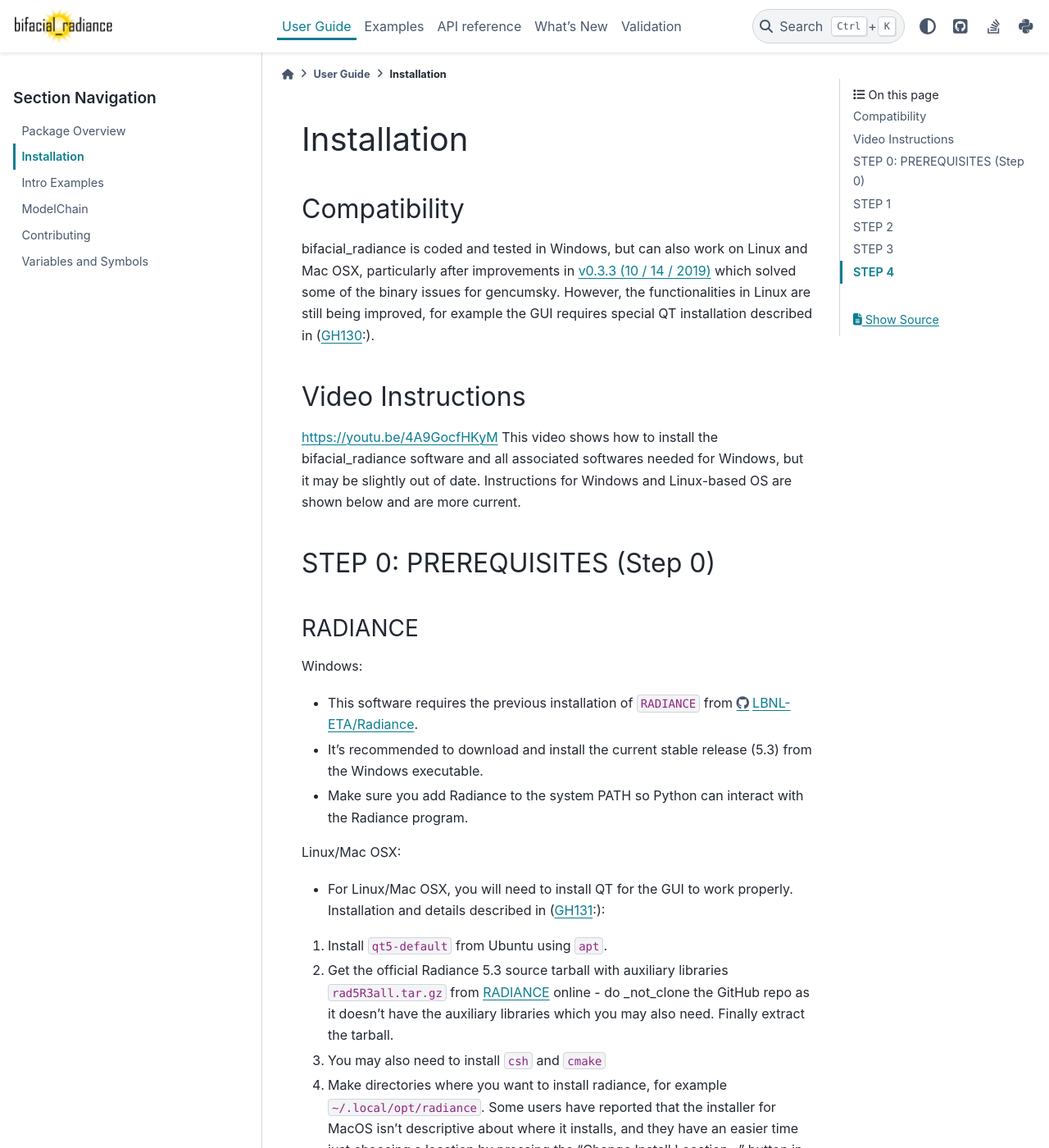
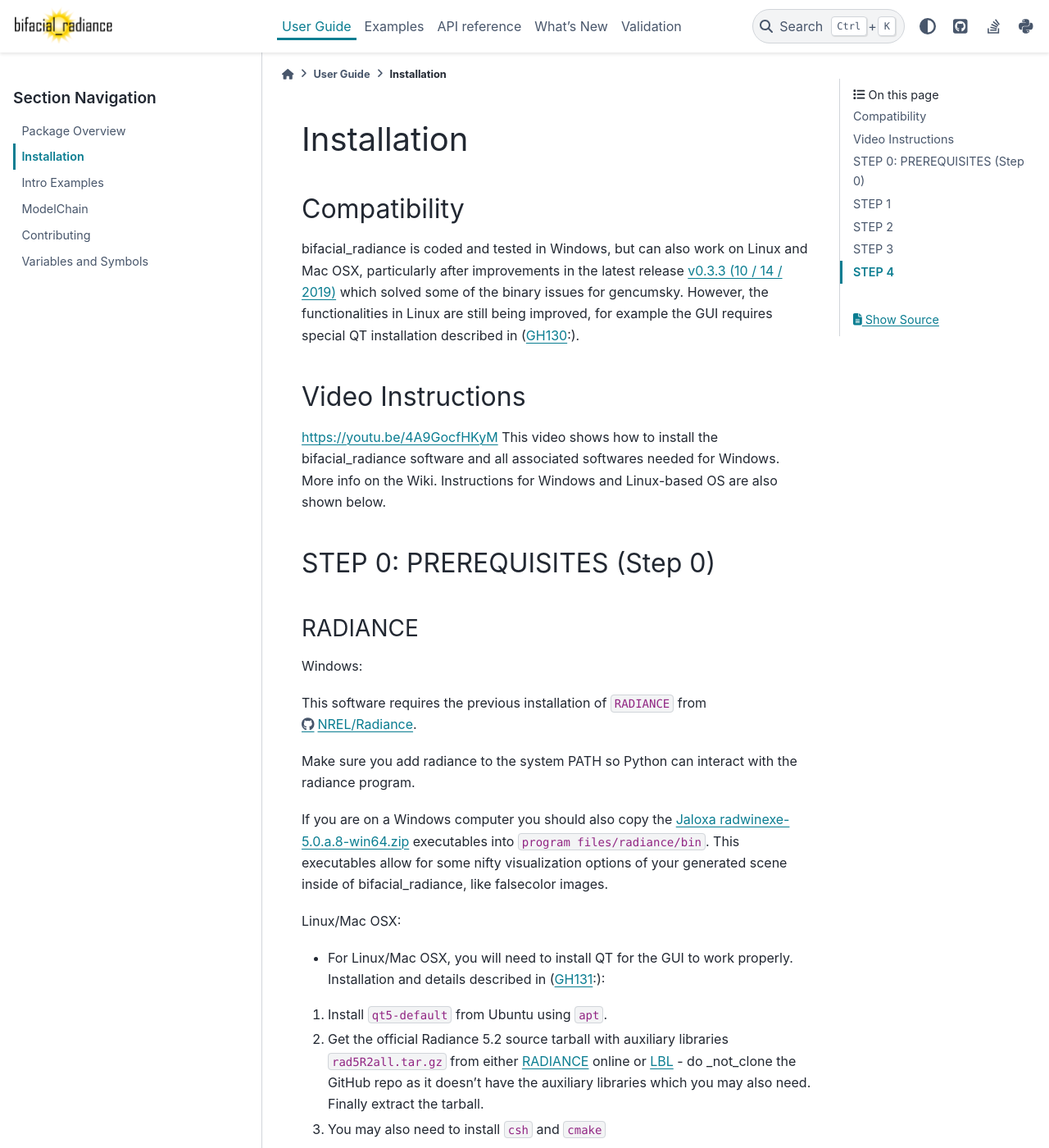
Before and after one commit to NREL/bifacial_radiance, a Sphinx documentation site: the page built from docs/sphinx/source/user_guide/installation.rst, in a window 1280 px wide and 1400 px high. Shown: the whole window at 82% size. Built offline with Sphinx 7.4.7 and the PyData theme 0.15.4, drawn with Linux system fonts in a browser that asks for light colours; some of the changed text lies outside the part shown.

Commit message:
Revert "417 instructions"

```diff
--- a/docs/sphinx/source/user_guide/installation.rst
+++ b/docs/sphinx/source/user_guide/installation.rst
@@ -6,13 +6,13 @@
 Compatibility
 ~~~~~~~~~~~~~
 
-bifacial_radiance is coded and tested in Windows, but can also work on Linux and Mac OSX, particularly after improvements in :ref:`whatsnew_0302` which solved some of the binary issues for gencumsky. However, the functionalities in Linux are still being improved, for example the GUI requires special QT installation described in (:issue:`130`:).
+bifacial_radiance is coded and tested in Windows, but can also work on Linux and Mac OSX, particularly after improvements in the latest release :ref:`whatsnew_0302` which solved some of the binary issues for gencumsky. However, the functionalities in Linux are still being improved, for example the GUI requires special QT installation described in (:issue:`130`:).
 
 
 Video Instructions
 ~~~~~~~~~~~~~~~~~~
 
-`https://youtu.be/4A9GocfHKyM <https://youtu.be/4A9GocfHKyM>`_  This video shows how to install the bifacial_radiance software and all associated softwares needed for Windows, but it may be slightly out of date. Instructions for Windows and Linux-based OS are shown below and are more current.
+`https://youtu.be/4A9GocfHKyM <https://youtu.be/4A9GocfHKyM>`_ This video shows how to install the bifacial_radiance software and all associated softwares needed for Windows. More info on the Wiki. Instructions for Windows and Linux-based OS are also shown below.
 
 
 STEP 0: PREREQUISITES (Step 0)
@@ -22,11 +22,11 @@
 
 Windows:
 
-* This software requires the previous installation of ``RADIANCE`` from https://github.com/LBNL-ETA/Radiance/releases.
+This software requires the previous installation of ``RADIANCE`` from https://github.com/NREL/Radiance/releases.
 
-* It's recommended to download and install the current stable release (5.3) from the Windows executable.
+Make sure you add radiance to the system PATH so Python can interact with the radiance program.
 
-* Make sure you add Radiance to the system PATH so Python can interact with the Radiance program.
+If you are on a Windows computer you should also copy the `Jaloxa radwinexe-5.0.a.8-win64.zip  <http://www.jaloxa.eu/resources/radiance/radwinexe.shtml>`_ executables into ``program files/radiance/bin``. This executables allow for some nifty visualization options of your generated scene inside of bifacial_radiance, like falsecolor images.
 
 
 Linux/Mac OSX:
@@ -34,7 +34,7 @@
 * For Linux/Mac OSX, you will need to install QT for the GUI to work properly. Installation and details described in (:issue:`131`:):
 
 1. Install ``qt5-default`` from Ubuntu using ``apt``.
-2. Get the official Radiance 5.3 source tarball with auxiliary libraries ``rad5R3all.tar.gz`` from  `RADIANCE <https://www.radiance-online.org/download-install/radiance-source-code/latest-release>`_ online  - do _not_clone the GitHub repo as it doesn't have the auxiliary libraries which you may also need. Finally extract the tarball.
+2. Get the official Radiance 5.2 source tarball with auxiliary libraries ``rad5R2all.tar.gz`` from either `RADIANCE <https://www.radiance-online.org/download-install/radiance-source-code/latest-release>`_ online or `LBL <https://floyd.lbl.gov/radiance/framed.html>`_ - do _not_clone the GitHub repo as it doesn't have the auxiliary libraries which you may also need. Finally extract the tarball.
 3. You may also need to install ``csh`` and ``cmake``
 4. Make directories where you want to install radiance, for example ``~/.local/opt/radiance``. Some users have reported that the installer for MacOS isn't descriptive about where it installs, and they have an easier time just choosing a location by pressing the "Change Install Location..." button in the "Installation Type" stage of the install. Then they source it in the bash/zsh_profile like so::
 
@@ -93,7 +93,7 @@
 
    $ sudo apt install qt5-default
 
-4. Download and extract the official RADIANCE tarball including the auxiliary library files called `rad5R3all.tar.gz <https://www.radiance-online.org/download-install/radiance-source-code/latest-release>`_, do NOT use the github repo, it does not have the auxiliary files
+4. Download and extract the official RADIANCE tarball including the auxiliary library files called `rad5R2all.tar.gz <https://www.radiance-online.org/download-install/radiance-source-code/latest-release>`_, do NOT use the github repo, it does not have the auxiliary files
    * There's an older version of radiance bundled with ubuntu, but we do not suggest using it since it's not as updated.
 5. Read the readme for radiance, enter the extracted folder, decide where you want radiance to be installed (i.e. ``~/.local/opt/radiance/bin`` and ``~/.local/opt/radiance/lib``) and run::
 
@@ -116,7 +116,7 @@
 
 PYTHON
 -------
-You will need python installed to run bifacial_radiance. We suggest using the latest release of `Anaconda with Python 3.9 <https://www.anaconda.com/distribution/>`_ (Python 3.7 is still supported but in the process of being deprecated). Anaconda will install ``Spyder`` to work with the python scripts, and also it will install ``Jupyter``, which is the tool we use for our `tutorial trainings <https://github.com/NREL/bifacial_radiance/tree/master/docs/tutorials>`_
+You will need python installed to run bifacial_radiance. We suggest using the latest release of `Anaconda with Python 3.7 <https://www.anaconda.com/distribution/>`_ (Python 2.7 is still supported but in the process of being deprecated). Anaconda will install ``Spyder`` to work with the python scripts, and also it will install ``Jupyter``, which is the tool we use for our `tutorial trainings <https://github.com/NREL/bifacial_radiance/tree/master/docs/tutorials>`_
 
 
 Alternative Installation: Windows Subsystem for Linux:
@@ -125,7 +125,7 @@
 
         $ sudo apt install python3 virtualenv
 
-2. Enter the clone and create a virtual environment, and target your desired python ::
+2. Enter the clone and create a virtual environment, and target your desired python (2 default or 3 be explicit)::
 
         path/to/bifacial_radiance [master] $ virtualenv -p python3 venv
 
@@ -148,7 +148,7 @@
 
 The period ``.`` is required, the ``-e`` flag is optional and installs in development mode where changes to the `bifacial_radiance.py` files are immediately incorporated into the module if you re-start the python kernel)
 
-For best compatibility, deploy in a new Anaconda environment, and run::
+For best compatibility, deploy in an `Anaconda 2019.10` environment, or run::
 
         pip install -r requirements.txt
 
@@ -158,8 +158,11 @@
 1. Activate the virtualenv and install the requirements::
 
         path/to/bifacial_radiance [master] $ . venv/bin/activate  # the dot operator is the same as the source command
-        (venv) path/to/bifacial_radiance [master] $ pip install -r requirements.txt
+        (venv) path/to/bifacial_radiance [master] $ pip install -r requirments.txt
 
+2. Install a few additional undocumented requirements and ipython for convenience::
+
+        (venv) path/to/bifacial_radiance [master] $ pip install requests future ipython
 
 
 STEP 2
```
Also changed, not shown: docs/sphinx/source/whatsnew/v0.4.2.rst (+3 -5 lines), 1 other file.
